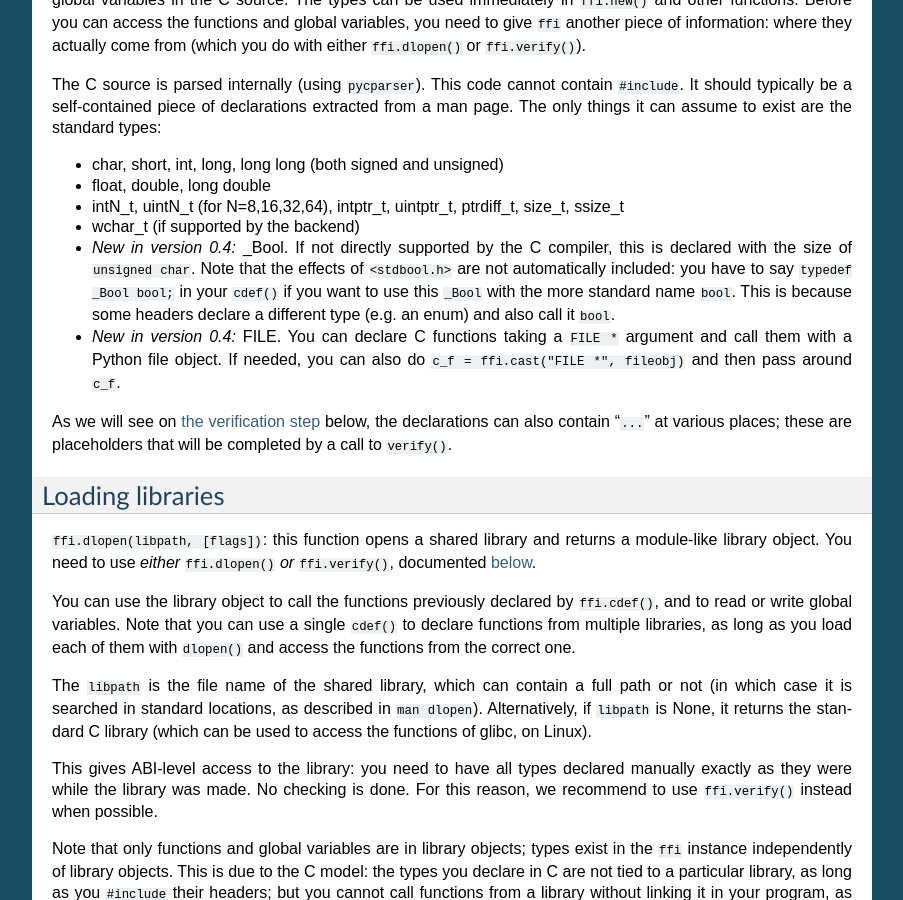
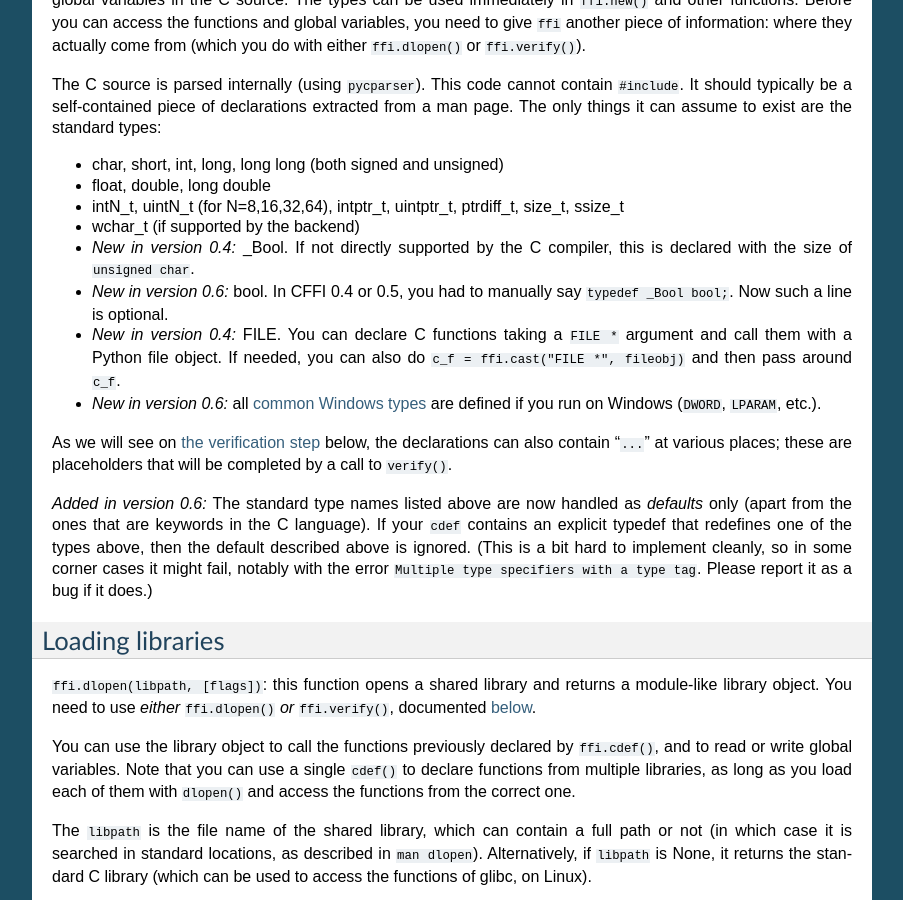
Before and after one commit to tharvik/cffi, a Sphinx documentation site: the page built from doc/source/index.rst, in a window 1280 px wide and 900 px high, scrolled down 4994 px. Shown: the whole window, without its empty margins (198-1101 px from the left). Built offline with Sphinx 7.4.7, drawn with Linux system fonts in a browser that asks for light colours.

Commit message:
Document

```diff
--- a/doc/source/index.rst
+++ b/doc/source/index.rst
@@ -390,24 +390,38 @@ can assume to exist are the standard types:
 * wchar_t (if supported by the backend)
 
 * *New in version 0.4:* _Bool.  If not directly supported by the C compiler,
-  this is declared with the size of ``unsigned char``.  Note that the
-  effects of ``<stdbool.h>`` are not automatically included: you have
-  to say ``typedef _Bool bool;`` in your ``cdef()`` if you want to
-  use this ``_Bool`` with the more standard name ``bool``.  This is because
-  some headers declare a different type (e.g. an enum) and also call it
-  ``bool``.
+  this is declared with the size of ``unsigned char``.
+
+* *New in version 0.6:* bool.  In CFFI 0.4 or 0.5, you had to manually say
+  ``typedef _Bool bool;``.  Now such a line is optional.
 
 * *New in version 0.4:* FILE.  You can declare C functions taking a
   ``FILE *`` argument and call them with a Python file object.  If needed,
   you can also do ``c_f = ffi.cast("FILE *", fileobj)`` and then pass around
   ``c_f``.
 
-.. "versionadded:: 0.4": bool
+* *New in version 0.6:* all `common Windows types`_ are defined if you run
+  on Windows (``DWORD``, ``LPARAM``, etc.).
+
+.. _`common Windows types`: http://msdn.microsoft.com/en-us/library/windows/desktop/aa383751%28v=vs.85%29.aspx
+
+.. "versionadded:: 0.4": _Bool
+.. "versionadded:: 0.6": bool
 .. "versionadded:: 0.4": FILE
+.. "versionadded:: 0.6": Wintypes
 
 As we will see on `the verification step`_ below, the declarations can
 also contain "``...``" at various places; these are placeholders that will
 be completed by a call to ``verify()``.
+
+.. versionadded:: 0.6
+   The standard type names listed above are now handled as *defaults*
+   only (apart from the ones that are keywords in the C language).
+   If your ``cdef`` contains an explicit typedef that redefines one of
+   the types above, then the default described above is ignored.  (This
+   is a bit hard to implement cleanly, so in some corner cases it might
+   fail, notably with the error ``Multiple type specifiers with a type
+   tag``.  Please report it as a bug if it does.)
 
 
 Loading libraries
```
